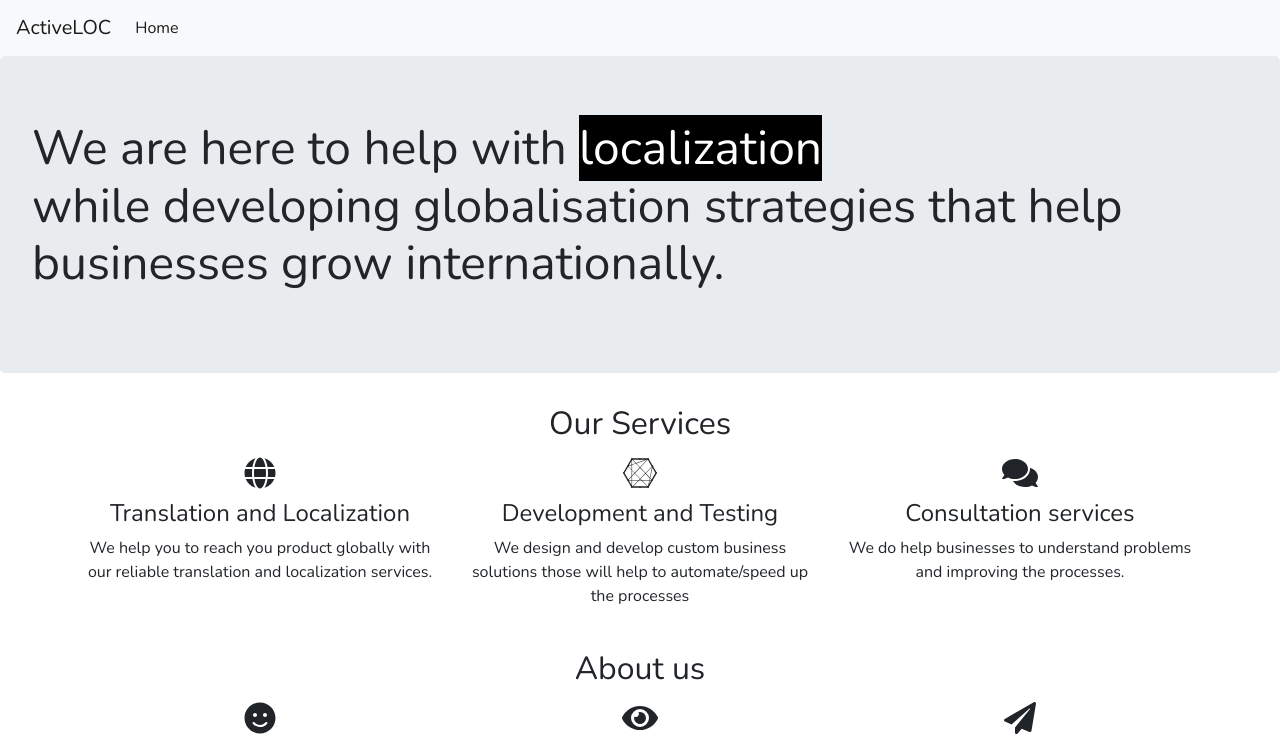
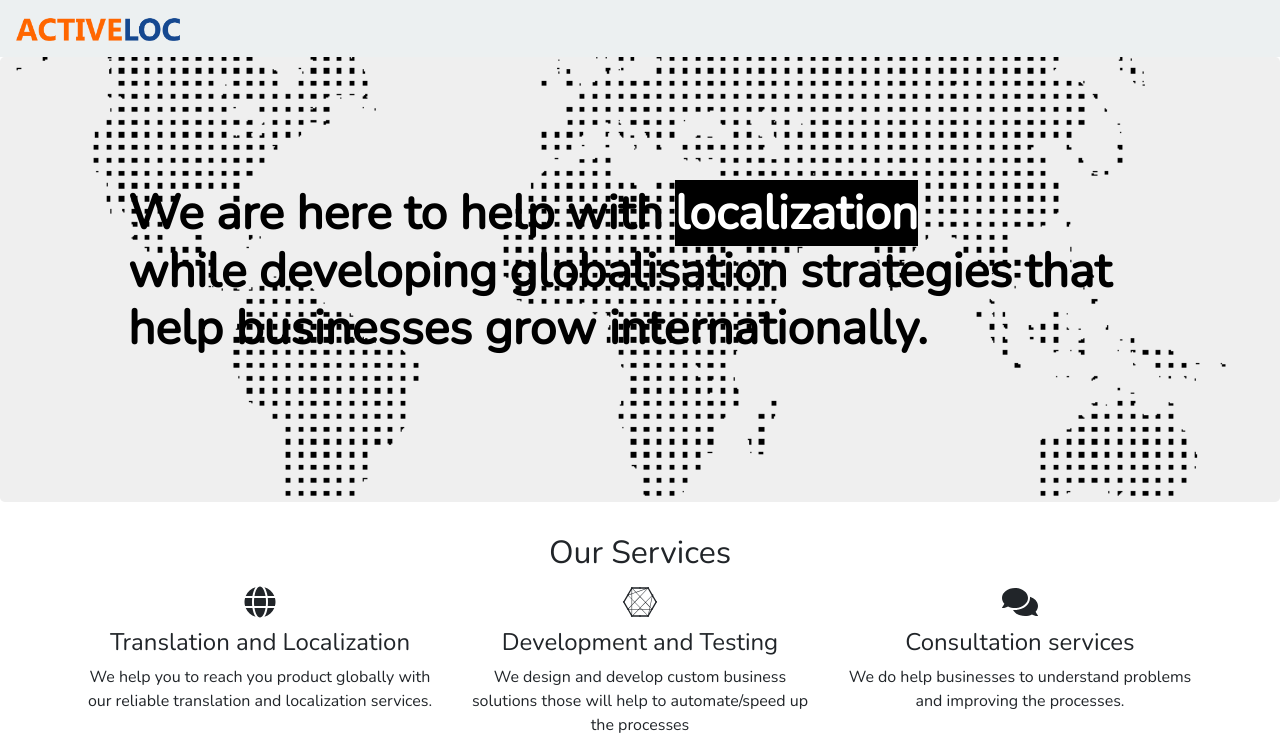
Before and after one commit to dpakam/ActiveLOC, a PHP site: page / in a window 1280 px wide. Shown: the top 742 px of the page. Run offline with PHP 8.4, Linux system fonts and the light colour scheme; some libraries are stand-ins or nearby versions.

Commit message:
Added new images

```diff
--- a/index.html
+++ b/index.html
@@ -6,20 +6,13 @@
         <link href="https://fonts.googleapis.com/css?family=Nunito" rel="stylesheet">
     </head>
     <body>
-        <nav class="navbar navbar-expand-lg navbar-light bg-light">
-            <span class="navbar-brand mb-0 h1">ActiveLOC</span>
+        <nav class="navbar navbar-expand-lg navbar-light" style="background-color:#ecf0f1">
+            <span class="navbar-brand mb-0 h1"><img src="./logo.png" alt="ActiveLOC" style="height:30px"></span>
             <button class="navbar-toggler" type="button" data-toggle="collapse" data-target="#navbarSupportedContent" aria-controls="navbarSupportedContent" aria-expanded="false" aria-label="Toggle navigation">
                 <span class="navbar-toggler-icon"></span>
             </button>
-            <div class="collapse navbar-collapse" id="navbarSupportedContent">
-                <ul class="navbar-nav mr-auto">
-                    <li class="nav-item active">
-                        <a class="nav-link" href="#">Home</a>
-                    </li>
-                </ul>
-            </div>
         </nav>
-        <div class="jumbotron">
+        <div class="image jumbotron">
             <p class="display-4">
                 We are here to help with <span class="banner-animated display-4" data-period="2000" data-type='["translation", "localization", "testing", "custom development"]'></span><br/>while developing globalisation strategies that help businesses grow internationally.
             </p>
--- a/styles.css
+++ b/styles.css
@@ -23,6 +23,7 @@ h4{
 
 .display-4{
     font-size:3rem;
+    font-weight: bold;
 }
 
 .container{
@@ -32,3 +33,10 @@ h4{
 .header-icon{
     font-size: 2rem;
 }
+
+.image{
+    padding: 10%;
+    background: url("./World-Map.png") center no-repeat;
+    background-size: cover;
+    color: black;
+}
```
Also changed, not shown: World-Map.png (added), logo.png (added).
